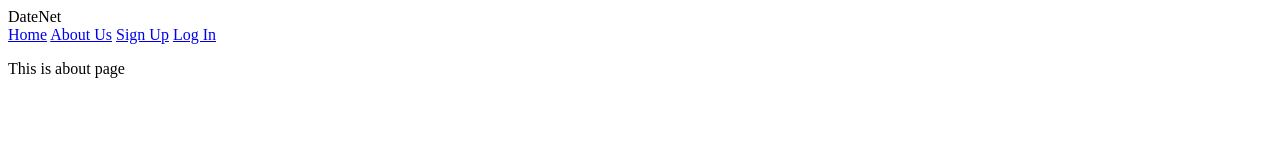
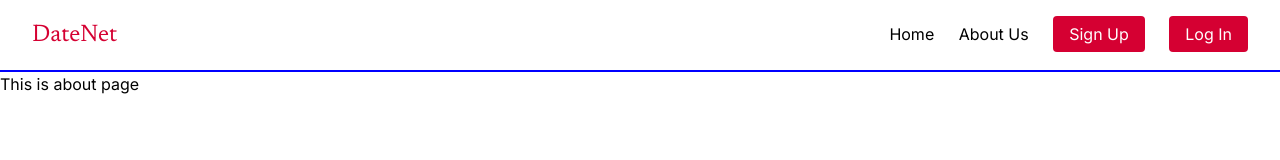
Before and after one commit to arryllopez/DateNet, a plain HTML site: page about.html in a window 1280 px wide. Drawn offline with Linux system fonts and the light colour scheme; a web font is replaced by a local one.

Commit message:
wrong css file name lols

```diff
--- a/about.html
+++ b/about.html
@@ -5,7 +5,7 @@
     <meta name="viewport" content="width=device-width, initial-scale=1.0">
     <title>DateNet</title>
     <link href="https://fonts.googleapis.com/css?family=Newsreader|Inter|Jersey+15&display=swap" rel="stylesheet">
-    <link rel="stylesheet" href="style.css">
+    <link rel="stylesheet" href="main.css">
 </head>
 <body>
     <header class="header">
```
Also changed, not shown: home.html (+1 -1 lines), index.html (+1 -1 lines), login.html (+1 -1 lines), match.html (+1 -1 lines), profile.html (+1 -1 lines), signup.html (+1 -1 lines).
